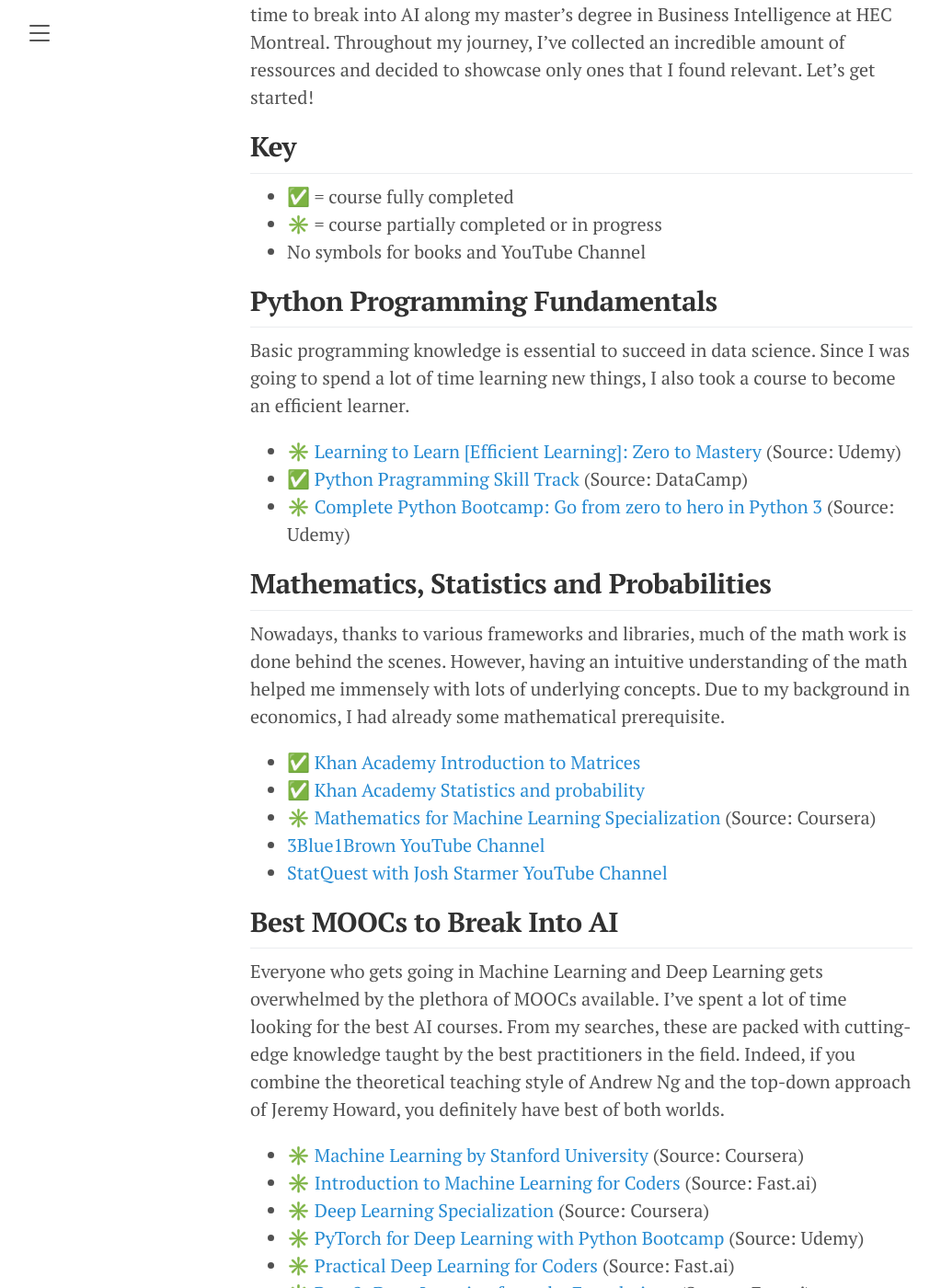
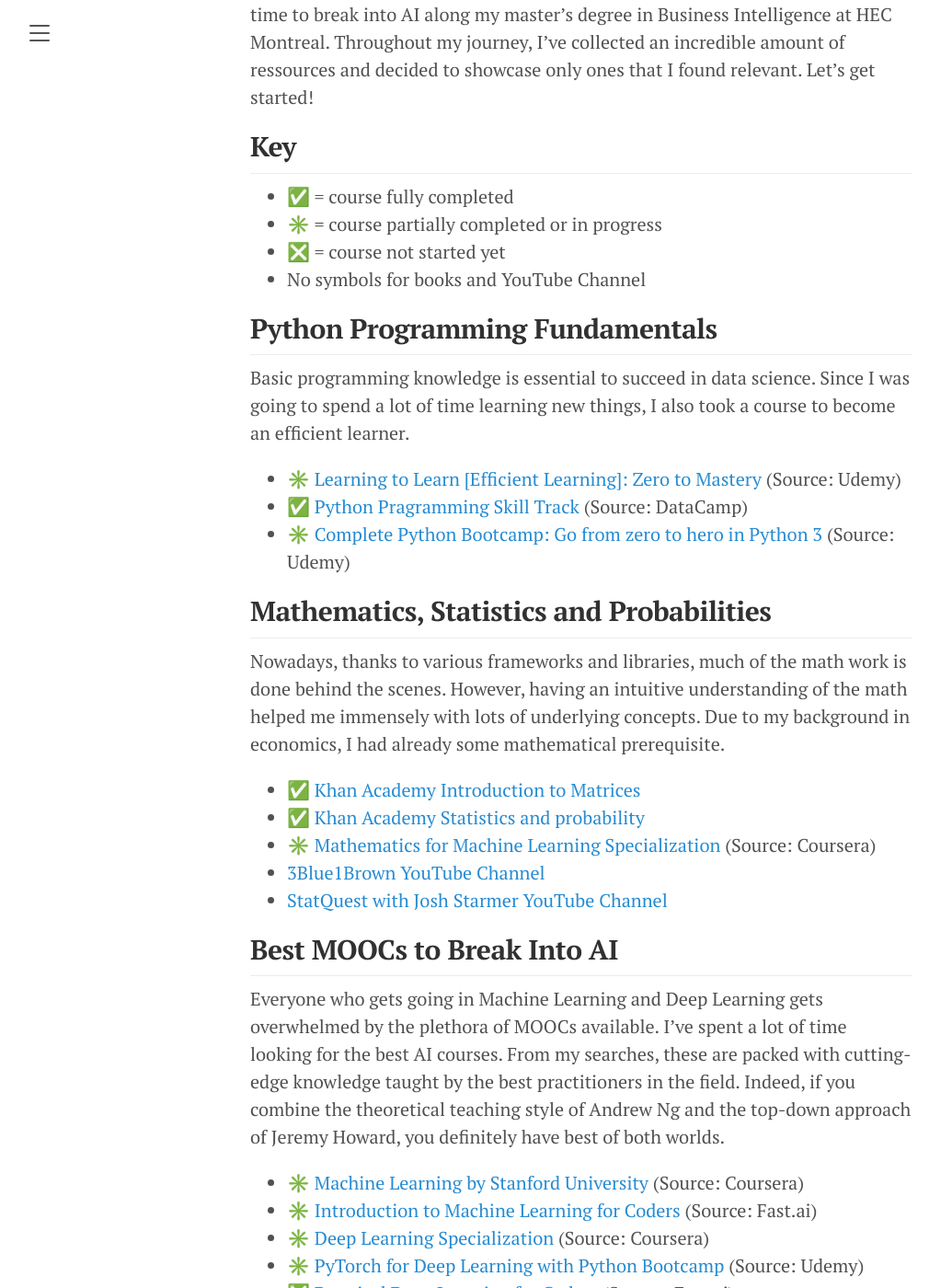
Before and after one commit to florentfettu/florentfettu.github.io, a Jekyll site: the page built from _posts/2020-05-26-my-self-created-artificial-intelligence-path.md, in a window 1280 px wide and 1400 px high, scrolled down 656 px. Shown: the whole window at 92% size, without its empty margins (8-1031 px from the left). Built offline with Jekyll 4.4.1, drawn with Linux system fonts in a browser that asks for light colours; nearby versions of some CDN libraries.

Commit message:
Update 2020-05-26-my-self-created-artificial-intelligence-path.md

```diff
--- a/_posts/2020-05-26-my-self-created-artificial-intelligence-path.md
+++ b/_posts/2020-05-26-my-self-created-artificial-intelligence-path.md
@@ -19,6 +19,7 @@
 ## Key
 * ✅ = course fully completed
 * ✳️ = course partially completed or in progress
+* ❎ = course not started yet
 * No symbols for books and YouTube Channel
 
 ## Python Programming Fundamentals
@@ -47,5 +48,5 @@
 * ✳️ <a href="http://course18.fast.ai/ml" target="_blank"> Introduction to Machine Learning for Coders </a> (Source: Fast.ai)
 * ✳️ <a href="https://www.coursera.org/specializations/deep-learning" target="_blank"> Deep Learning Specialization </a> (Source: Coursera)
 * ✳️ <a href="https://www.udemy.com/course/pytorch-for-deep-learning-with-python-bootcamp/" target="_blank"> PyTorch for Deep Learning with Python Bootcamp </a> (Source: Udemy)
-* ✳️ <a href="https://course.fast.ai" target="_blank"> Practical Deep Learning for Coders </a> (Source: Fast.ai)
-* ✳️ <a href="https://course.fast.ai/part2" target="_blank"> Part 2: Deep Learning from the Foundations </a> (Source: Fast.ai)
+* ❎ <a href="https://course.fast.ai" target="_blank"> Practical Deep Learning for Coders </a> (Source: Fast.ai)
+* ❎ <a href="https://course.fast.ai/part2" target="_blank"> Part 2: Deep Learning from the Foundations </a> (Source: Fast.ai)
```
